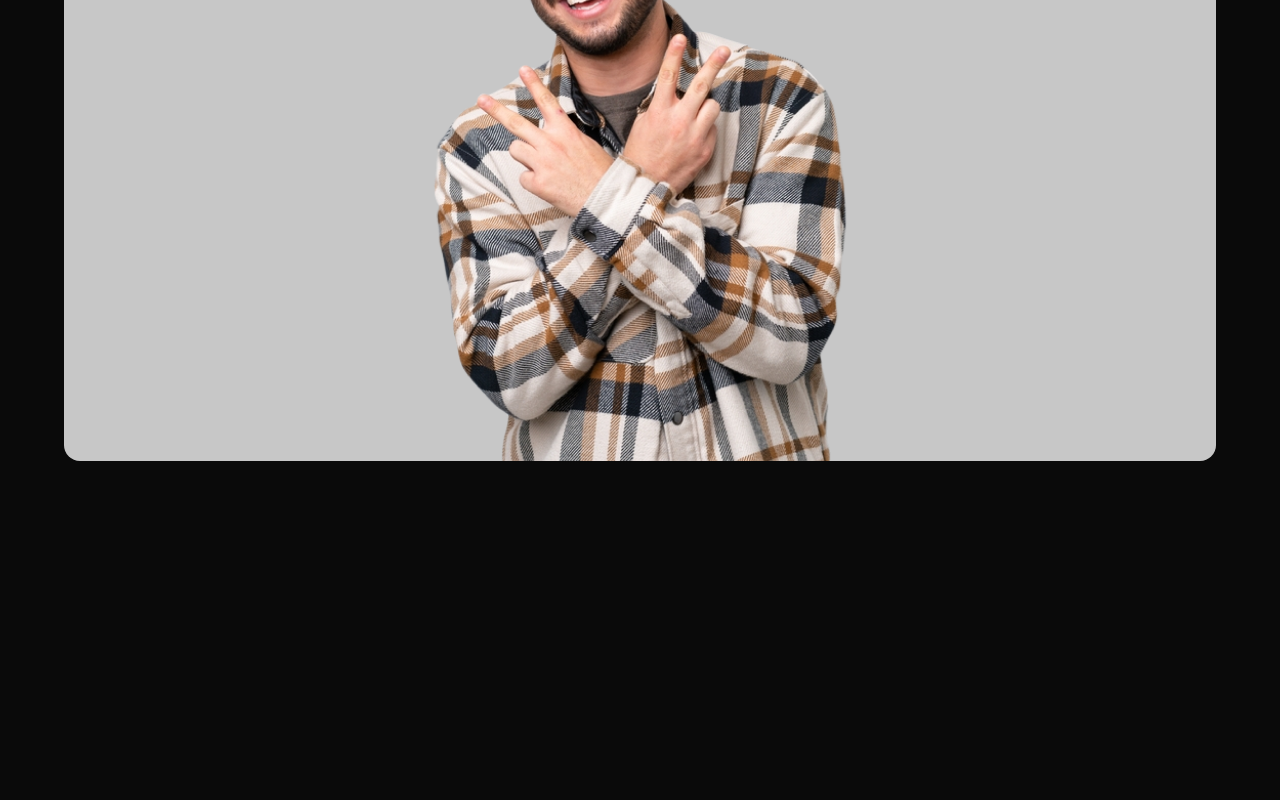
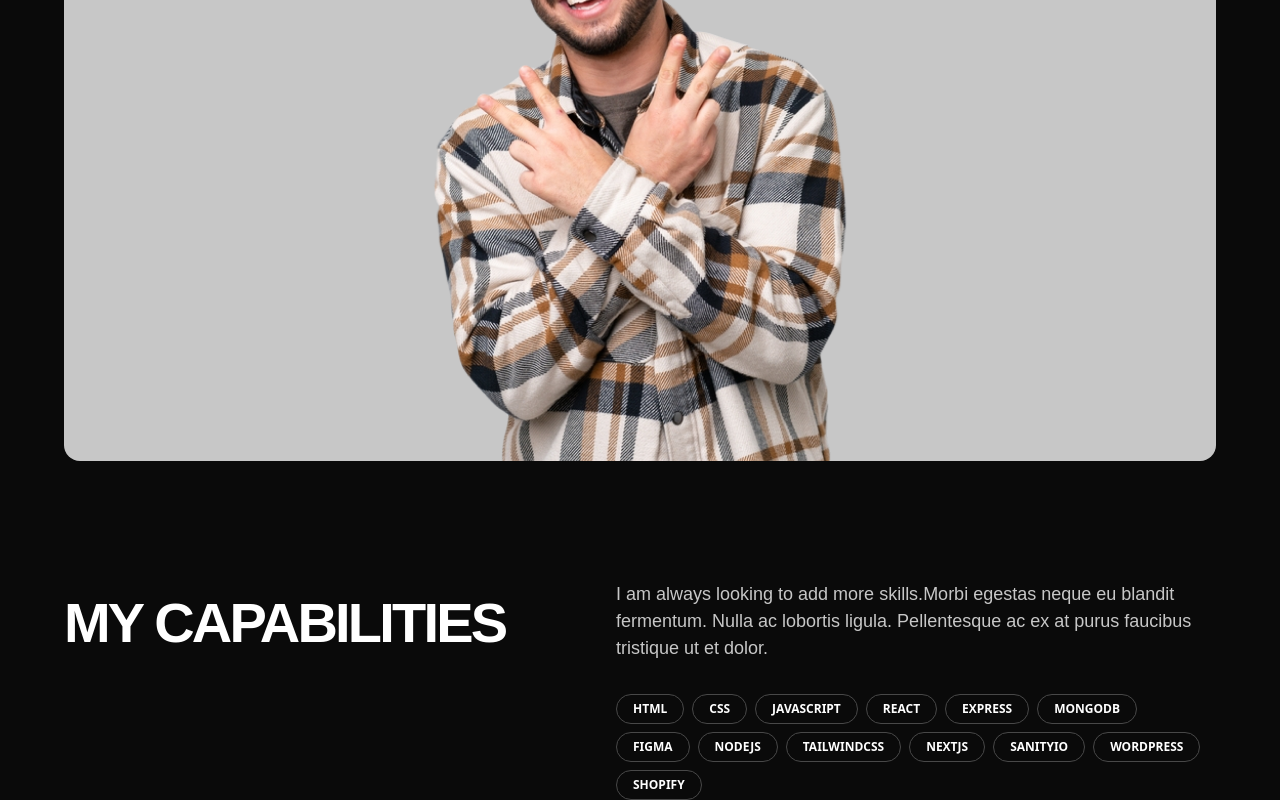
Before and after one commit to KamsNyc/KamsPortfolio24, a Next.js app: page /about in a window 1280 px wide. Shown: the part 841-1641 px from the top of the page. Before the commit the page ends 1302 px from the top, so only its background shows below. Built offline with nearby package versions, Linux system fonts and the light colour scheme.

Commit message:
added capabilities and about section for about us page

```diff
--- a/app/about/page.tsx
+++ b/app/about/page.tsx
@@ -1,9 +1,14 @@
+import { Badge } from '@/components/ui/badge'
 import Image from 'next/image'
 import Link from 'next/link'
 import React from 'react'
 import { FaExternalLinkAlt } from 'react-icons/fa'
 
 function About() {
+
+  const Skills = [
+    "HTML", "CSS", "JAVASCRIPT", "REACT", "EXPRESS", "MONGODB", "FIGMA", "NODEJS", "TAILWINDCSS", "NEXTJS", "SANITYIO", "WORDPRESS", "SHOPIFY"
+  ]
   return (
     <div className='px-4 md:px-16'>
       {/* ABOUT SECTION */}
@@ -65,7 +70,27 @@ function About() {
 
 
       {/* MY CAPABILITIES */}
-      <div className="mt-"></div>
+      <div className="mt-[120px]">
+        <div className="flex justify-between">
+      <h1 className="heading font-bold text-[32px] md:text-[56px] tracking-tighter uppercase">
+            My Capabilities
+          </h1>
+          <div className="max-w-[600px]">
+            {/* Description */}
+          <p className='paragraph text-[18px] leading-[150%] text-[#c7c7c7]'>I am always looking to add more skills.Morbi egestas neque eu blandit fermentum. Nulla ac lobortis ligula. Pellentesque ac ex at purus faucibus tristique ut et dolor. </p>
+          {/* Skills Badges */}
+          <div className="flex flex-wrap gap-[8px] pt-[32px]">
+            {
+             Skills && Skills.map((skill) => (
+              <Badge className='border border-[#484848] hover:bg-[#d3e97a] hover:text-black cursor-pointer'>{skill}</Badge>
+             ))
+            }
+              </div>
+          </div>
+          </div>
+      </div>
+
+      {/* CONTACT US */}
 
     </div>
   )
```
